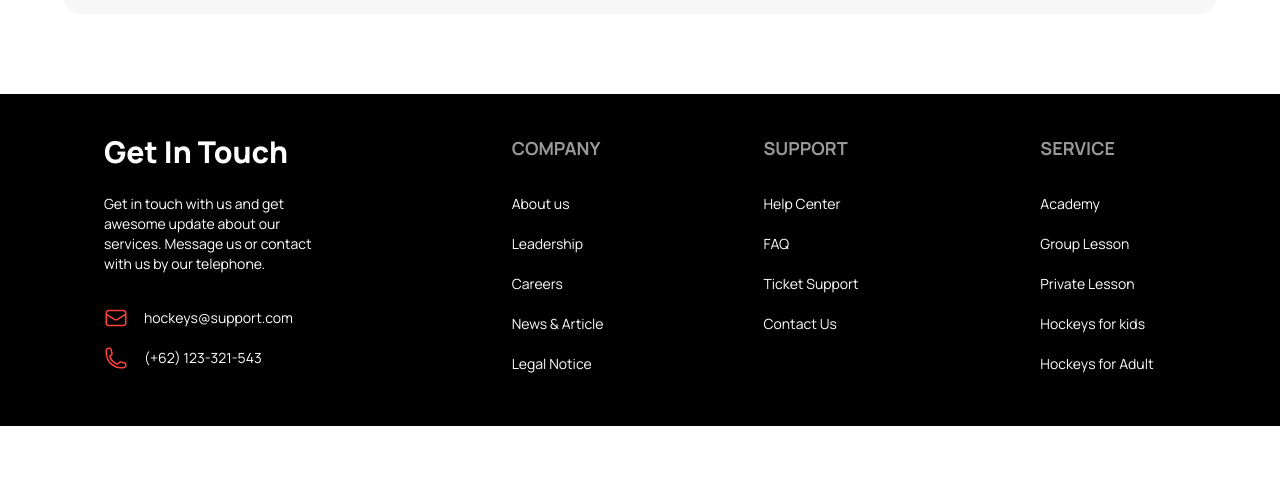
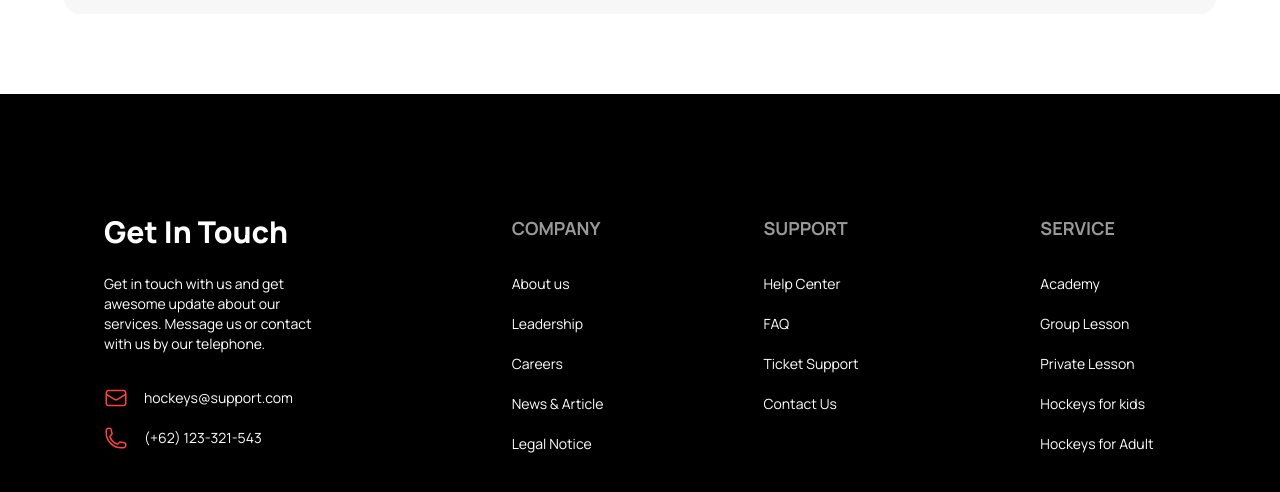
Before and after one commit to Md-Siddik/Hockey-s, a plain HTML site: page index.html in a window 1280 px wide. Shown: the part 5437-5929 px from the top of the page. Before the commit the page ends 5863 px from the top, so only its background shows below. Drawn offline with nearby package versions, Linux system fonts and the light colour scheme.

Commit message:
Final commit

```diff
--- a/index.html
+++ b/index.html
@@ -1126,7 +1126,7 @@
 
     </main>
 
-    <footer class="bg-black text-white">
+    <footer class="bg-black text-white py-20">
         <div class="footer element-container p-10 lg:flex justify-between">
             <div class="lg:w-1/3 max-sm:text-center max-sm:w-full">
                 <h1 class="capitalize mb-4 font-extrabold text-3xl w-full">get in touch</h1>
```
